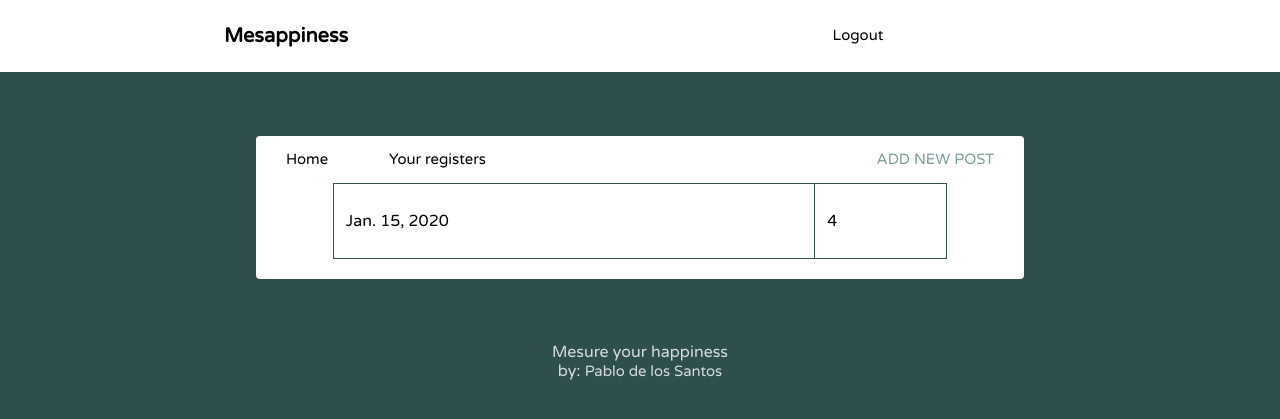
After one commit to pasanca7/mesappiness, a Django app: page /happiness/list/ in a window 1280 px wide. The commit adds this page. Shown: the top 419 px of the page. Run offline with Django 4.2, Linux system fonts and the light colour scheme; a user stored in the database is signed in; tables that the repository leaves empty hold one stand-in row (values such as "Sample post").

Commit message:
Form and list happiness registers

```diff
--- a/account/templates/account/index.html
+++ b/account/templates/account/index.html
@@ -4,7 +4,7 @@
 
 <form class="form" method="post">
     {% csrf_token %}
-    <h1>Home page</h1>
+    <h1>Hi, {{ user.username }}</h1>
 </form>
 
 {% endblock %}
--- a/account/templates/account/layout.html
+++ b/account/templates/account/layout.html
@@ -34,9 +34,9 @@
 
 		<nav class="second-nav">
 			{% if request.user.is_authenticated %}
-			<a class="feed" href="#">Inicio</a>
-			<a class="profile" href="#">Mi Perfil</a>
-			<a class="new" href="#">Crear nuevo post</a>
+			<a class="feed" href="/account">Home</a>
+			<a class="profile" href="/happiness/list">Your registers</a>
+			<a class="new" href="/happiness/create">Add new post</a>
 			{% endif %}
 		</nav>
 
--- a/account/views.py
+++ b/account/views.py
@@ -4,7 +4,8 @@ from django.contrib import messages
 from .forms import UserRegisterForm
 
 def index(request):
-    return render(request, 'account/index.html')
+    user = request.user
+    return render(request, 'account/index.html', {'user':user})
 
 def register(request):
     if request.method == 'POST':
--- a/happiness/models.py
+++ b/happiness/models.py
@@ -1,3 +1,4 @@
+from django.conf import settings
 from django.db import models
 from django.core.validators import MaxValueValidator, MinValueValidator
 import datetime
@@ -11,9 +12,16 @@ class Happiness(models.Model):
     error = models.IntegerField(
                 validators=[MinValueValidator(-5), MaxValueValidator(5)]
     )
+    user = models.ForeignKey(
+        settings.AUTH_USER_MODEL,
+        blank=True,
+        null=True,
+        related_name="happiness",
+        on_delete=models.CASCADE,
+    )
 
     def __str__(self):
         sign = "+"
         if self.error < 0:
-            sign = "-"
+            sign = ""
         return self.date.strftime("%m/%d/%Y") + " - " + str(self.rating) + " Error: " + sign + str(self.error)
--- /dev/null
+++ b/happiness/static/style.css
@@ -0,0 +1,307 @@
+body{
+	background: #2F4F4F;
+	font-size: 62.5%;
+	font-family: 'Varela Round', Helvetica, Arial, serif;
+}
+/* Global Styles*/
+h1{
+
+}
+
+h2{
+}
+
+h5{
+	font-size: 1rem;
+	margin-bottom: 0;
+
+}
+
+p{
+	font-size: 1rem;
+}
+
+button{
+	font-size: 1rem;
+	color: white;
+	padding: 0.4rem 1.4rem;
+	border: none;
+	background: #7A9D96;
+	 border-radius: 4px;
+	cursor: pointer;
+
+}
+
+img{
+	object-fit: cover;
+}
+
+/* Nav bar */
+.main-head{
+	background: white;
+	color: black;
+}
+
+nav.main{
+	min-height: 7vh;
+	display: flex;
+	width: 65%;
+	margin: auto;
+	align-items: center;
+	padding: 0.5rem;
+}
+
+nav.main ul{
+	display: flex;
+	flex: 1 1 40rem;
+	justify-content: space-around;
+	align-items: center;
+	list-style: none;
+}
+
+table {
+  border-collapse: collapse;
+  width: 80%;
+  margin-right: auto;
+  margin-left: auto;
+}
+
+td, th {
+  border: 1px solid #2f4f4f;
+  text-align: left;
+  padding: 12px;
+}
+
+#logo{
+	flex: 2 1 40rem;
+}
+
+/* -----*/
+
+a{
+	font-size: .93rem;
+	text-decoration: none;
+	color: black;
+}
+
+
+.main{
+	background: white;
+	width: 60%;
+	margin: 5% auto;
+	border-radius: 4px;
+	padding-bottom: 20px;
+}
+
+/* NAVIGATION BAR */
+.second-nav{
+	display: flex;
+	padding: 15px 30px;
+}
+
+.second-nav .feed{
+	flex: 1 1 30px;
+}
+
+.second-nav .feed:hover{
+	flex: 1 1 30px;
+	color: grey;
+}
+
+.second-nav .profile{
+	flex: 1 1 30px;
+}
+
+.second-nav .profile:hover{
+	flex: 1 1 30px;
+	color: grey;
+}
+
+.second-nav .new{
+	flex: 6 1 5rem;
+	text-align: right;
+	text-transform: uppercase;
+  	color: #7A9D96;
+}
+
+.second-nav .new:hover{
+	color: grey;
+}
+
+/* Article */
+
+article{
+	width: 93%;
+	margin: auto;
+	padding: 40px 0;
+	border-bottom: 2px solid #ECEEEF;
+}
+
+.username{
+	margin-bottom: .2rem;
+}
+
+.username a{
+	font-size: 1.1rem;
+}
+
+.container-article{
+  display: flex;
+}
+
+.container-article img{
+  height: 68px;
+  width: 68px;
+  margin-right: 10px;
+  border-radius: 50%;
+}
+
+article:last-child {
+  border-bottom: 0;
+}
+
+time {
+  font-size: .8rem;
+  opacity: .7;
+}
+
+.post{
+	font-size: .94rem;
+}
+
+/* PROFILE */
+.profile{
+	display: flex;
+	align-items: center;
+	flex-direction: column;
+}
+
+.profile img{
+  height: 100px;
+  width: 100px;
+  margin-right: 10px;
+  border-radius: 50%;
+  margin: 20px;
+}
+.profile h2{
+	margin-top: -10px;
+	font-size: 1.3rem;
+}
+
+/* Followers / Following / Post */
+.follow{
+	display: flex;
+	width: 95%;
+	justify-content: space-around;
+	margin: 30px auto;
+	text-align: center;
+	border-bottom: 2px solid #ECEEEF;
+	padding-bottom: 20px;
+}
+
+
+/*Form Elements*/
+form {
+    margin: 0;
+    padding: 40px;
+    font-size: 1rem;
+}
+input {
+  width: 100%;
+  border: 0;
+  border-bottom: 2px solid #D3D8DC;
+  outline: 0;
+  background: #fff;
+  padding: 20px 0 4px;
+  margin: 0 0 20px;
+  color: #777B7E;
+}
+input:focus {
+  border-color: #7A9D96;
+  color: #2C3238;
+}
+textarea {
+  width: 100%;
+  border: 0;
+  border-bottom: 2px solid #D3D8DC;
+  outline: 0;
+  background: #fff;
+  padding: 20px 0 4px;
+  margin: 0 0 20px;
+  color: #777B7E;
+}
+textarea:focus {
+  border-color: #7A9D96;
+  color: #2C3238;
+}
+button#submit {
+  width: 100%;
+  padding: 20px 0;
+  text-align: center;
+  background: #7A9D96;
+  color: #fff;
+  border: 0;
+  border-radius: 4px;
+  opacity: .8;
+  transition: .35s linear;
+}
+
+button#submit:hover {
+  opacity: 1;
+}
+
+/*Notifications*/
+.notification {
+  text-align: center;
+  padding: 10px 20px;
+  border-radius: 4px;
+  color: #fff;
+  font-size: 0.9rem;
+}
+.success {
+  background: #43DC7E;
+  color: white;
+}
+.error {
+  background: #AB3444;
+  color: white;
+  margin-bottom: 20px;
+}
+
+
+/*Footer*/
+footer{
+  color: white;
+  text-align: center;
+  font-size: .875em;
+  margin: 40px 0;
+}
+
+footer p {
+  opacity: .8;
+}
+
+footer p a {
+  color: white;
+}
+
+img.profile{
+  height: 80px;
+  width: 80px;
+  margin-right: 10px;
+  margin-left: 30px;
+  border-radius: 50%;
+}
+
+
+.follow-button{
+  color: white;
+}
+
+/*Media Queries*/
+@media (max-width: 786px) {
+  .main {
+    width: 95%;
+  }
+
+}
--- /dev/null
+++ b/happiness/templates/happiness/list_happiness.html
@@ -0,0 +1,22 @@
+{% extends 'account/layout.html' %}
+
+{% block content %}
+
+<div>
+    {% if happiness_list %}
+    <table>
+        {% for happiness in happiness_list %}
+            <tr>
+                <td>
+                    <p>{{ happiness.date }}</p>
+                </td>
+                <td>
+                    <p>{{ happiness.rating }}</p>
+                </td>
+            </tr>
+        {% endfor %}
+    </table>
+    {% endif %}
+</div>
+
+{% endblock %}
--- a/happiness/urls.py
+++ b/happiness/urls.py
@@ -5,4 +5,6 @@ from . import views
 app_name = 'happiness'
 urlpatterns = [
     # path('', views.index, name='index'),
+    path('create/', views.CreateHappiness.as_view(), name = "happiness_form"),
+    path('list/', views.ListHappinessView.as_view(), name = "happiness_list"),
 ]
--- a/happiness/views.py
+++ b/happiness/views.py
@@ -1,5 +1,18 @@
-from django.http import HttpResponse
-from django.shortcuts import render
+from django.views import generic
 
-# def index(request):
-#     return render(request, 'happiness/index.html')
+from happiness.forms import HappinessForm
+from happiness.models import Happiness
+
+class ListHappinessView(generic.ListView):
+    template_name = 'happiness/list_happiness.html'
+    context_object_name = 'happiness_list'
+    pagination_by = 10
+
+    def get_queryset(self):
+        return Happiness.objects.filter(user=self.request.user)
+
+
+class CreateHappiness(generic.CreateView):
+    template_name = 'happiness/happiness_form.html'
+    form_class = HappinessForm
+    success_url = '/account'
```
Also changed, not shown: happiness/forms.py (added, +22 -0 lines), happiness/templates/happiness/happiness_form.html (added, +11 -0 lines), happiness/migrations/0003_happiness_user.py (added), happiness/static/normalize.css (added).
